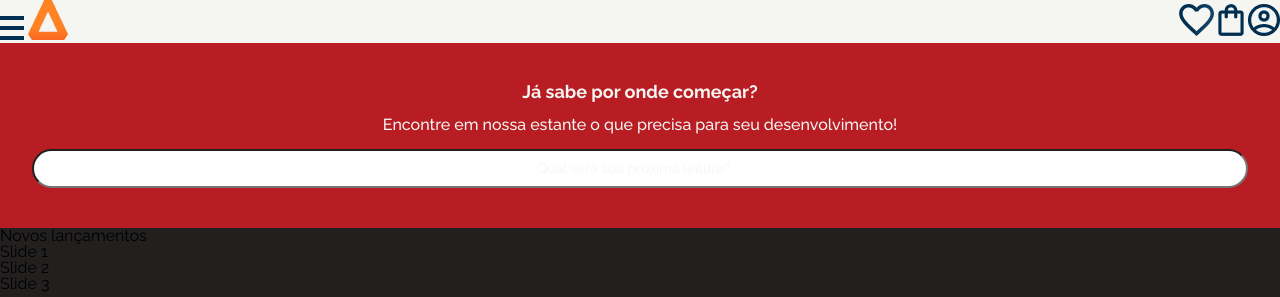
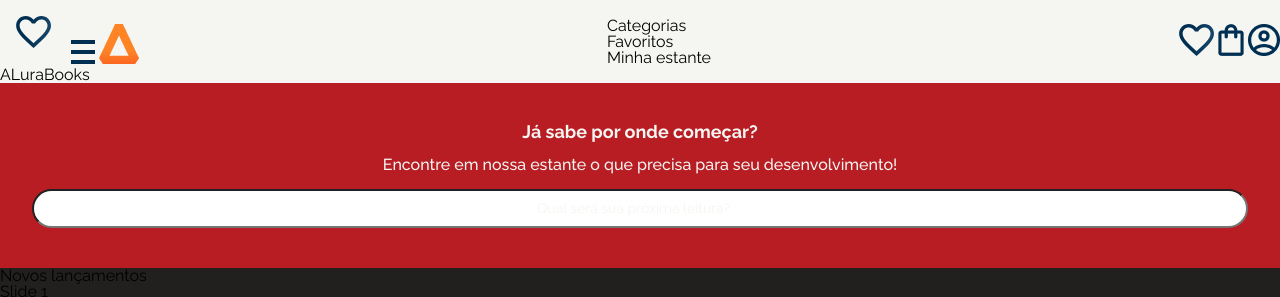
Before and after one commit to DhiogoLopes/2024-2B-mobile-first-Katflix, a plain HTML site: page index.html in a window 1280 px wide. Shown: the top 297 px of the page. Drawn offline with nearby package versions, Linux system fonts and the light colour scheme; a web font is replaced by a local one.

Commit message:
Add files via upload

```diff
--- a/index.html
+++ b/index.html
@@ -14,6 +14,7 @@
 <body>
     <header class="cabecalho">
         <div class="caixa">
+            <a href="#" class=""><img class="caixa__imagem item__trasparente" src="img/Favoritos.svg" alt=""></a>
             <input type="checkbox" class="caixa__botao" id="menu">
             <label for="menu">
                 <span class="cabecalho__menu-filme"></span>
@@ -36,8 +37,16 @@
                     <a class="lista-menu__link" href="#">Desing & UX</a>
                 </li>
             </ul>
-            <img src="img/Polygon 1 (Stroke).png" alt="">
+            <img src="img/Polygon 1 (Stroke).png" alt="Logo Do site">
+            <h1 class="caixatitulo"><b class="caixa__titulo--negrito">ALura</b>Books</h1>
         </div>
+
+         <ul class="opcoes">
+            <li class="opcoes__item">Categorias</li>
+            <li class="opcoes__item"><a class="opcoes__link" href="#"></a>Favoritos</li>
+            <li class="opcoes__item"><a class="opcoes__link" href="#"></a>Minha estante</li>
+         </ul>
+
         <div class="caixa">
             <a href=""><img src="img/Favoritos.svg" alt="Favoritos"></a>
             <a href=""><img src="img/Compras.png" alt="Compras"></a>
```
